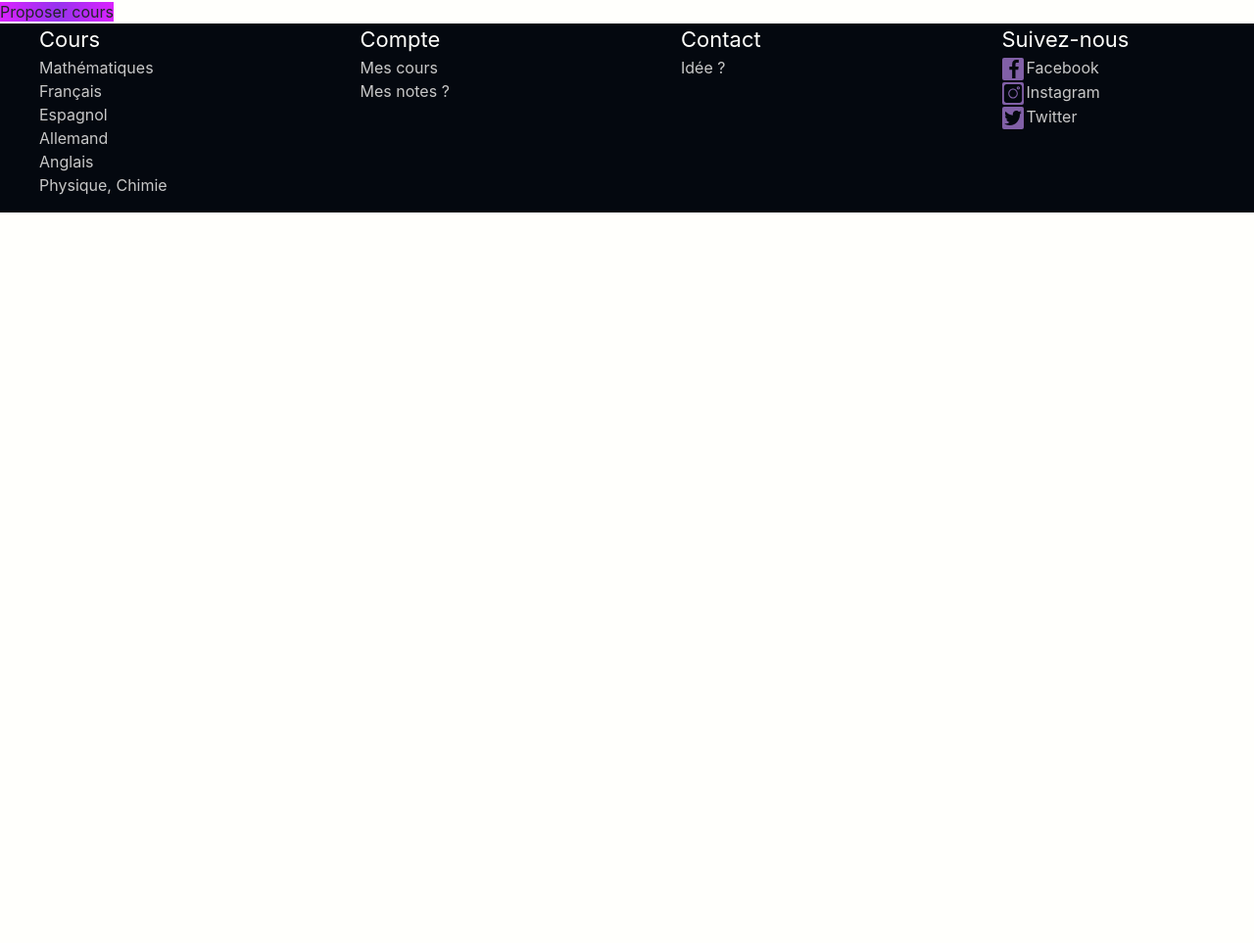
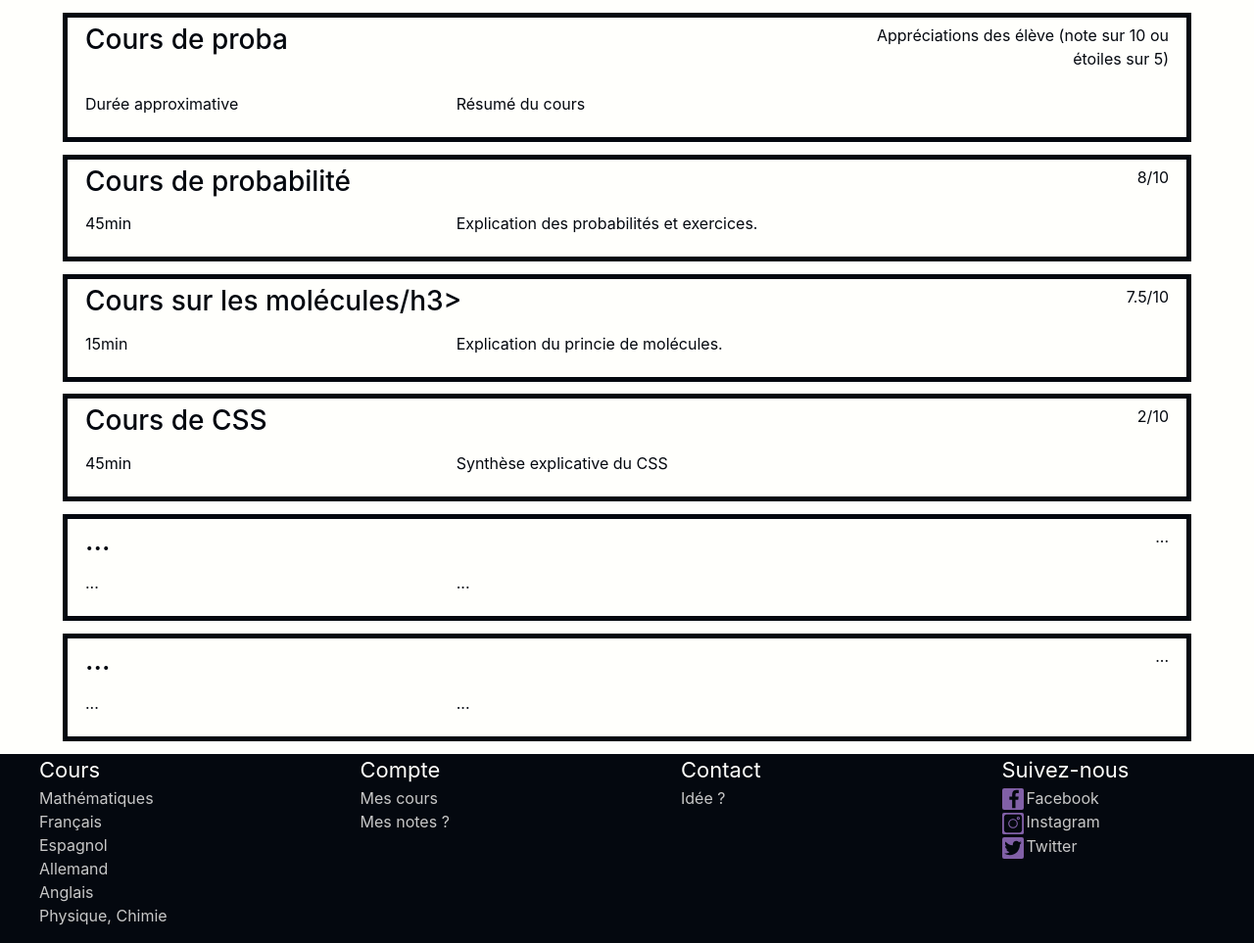
Before and after one commit to YRLJ/WEBPJT, a PHP site: page /index.php?page=cours in a window 1280 px wide. Shown: the part 98-1061 px from the top of the page at 98% size. Before the commit the page ends 315 px from the top, so only its background shows below. Run offline with PHP 8.4, Linux system fonts and the light colour scheme; some libraries are stand-ins or nearby versions.

Commit message:
Page Cours

```diff
--- a/styles/stylecours.css
+++ b/styles/stylecours.css
@@ -1,7 +1,41 @@
-.btn-grad {
-    background-image: linear-gradient(to right, #DA22FF 0%, #9733EE 51%, #DA22FF 100%)
+div.touslescours {
+    width: 100%;
 }
 
-.btn-grad:hover {
-    background-position: right center;
+div a {
+    text-decoration: none;
+    color: var(--black_web);
 }
+
+div a:hover {
+    text-decoration: none;
+    color: var(--black-web);
+    border-color: var(--purple_web);
+}
+
+div div.cours {
+    border: solid;
+    border-width: 5px;
+    border-color: var(--black_web);
+    margin: 1%;
+    margin-right: 5%;
+    margin-left: 5%;
+}
+
+div.cours h3 {
+    text-align: left;
+}
+
+div div.cours:hover {
+    border-color: var(--purple_web);
+}
+
+div a div {
+    color: var(--black_web);
+    text-decoration: none;
+    padding: 3px;
+}
+
+div.touslescours div#note {
+    text-align: right;
+}
--- a/views/cours.php
+++ b/views/cours.php
@@ -6,8 +6,6 @@
     <meta name="viewport" content="width=device-width, initial-scale=1.0">
     <title>Nom - Cours</title>
 
-    <!-- CSS Bootstrap -->
-    <link rel="stylesheet" href="https://stackpath.bootstrapcdn.com/bootstrap/4.4.1/css/bootstrap.min.css" integrity="sha384-Vkoo8x4CGsO3+Hhxv8T/Q5PaXtkKtu6ug5TOeNV6gBiFeWPGFN9MuhOf23Q9Ifjh" crossorigin="anonymous">
 
 
     <!-- CSS Navbar -->
@@ -23,13 +21,108 @@
 </head>
 
 <body>
-    <?php include_once "./models/navbar.php"; ?>
+
+    <div class="touslescours">
+        <a href="">
+            <div class="cours row">
+                <div class="col-8" id="titre">
+                    <h3>Cours de proba</h3>
+                </div>
+                <div class="col-4" id="note">
+                    <p>Appréciations des élève (note sur 10 ou étoiles sur 5)</p>
+                </div>
+                <div class="col-4" id="duree">
+                    <p>Durée approximative</p>
+                </div>
+                <div class="col-8" id="resume">
+                    <p>Résumé du cours</p>
+                </div>
+            </div>
+        </a>
+        <a href="">
+            <div class="cours row">
+                <div class="col-8" id="titre">
+                    <h3>Cours de probabilité</h3>
+                </div>
+                <div class="col-4" id="note">
+                    <p>8/10</p>
+                </div>
+                <div class="col-4" id="duree">
+                    <p>45min</p>
+                </div>
+                <div class="col-8" id="resume">
+                    <p>Explication des probabilités et exercices.</p>
+                </div>
+            </div>
+        </a>
+        <a href="">
+            <div class="cours row">
+                <div class="col-8" id="titre">
+                    <h3>Cours sur les molécules/h3>
+                </div>
+                <div class="col-4" id="note">
+                    <p>7.5/10</p>
+                </div>
+                <div class="col-4" id="duree">
+                    <p>15min</p>
+                </div>
+                <div class="col-8" id="resume">
+                    <p>Explication du princie de molécules.</p>
+                </div>
+            </div>
+        </a>
+        <a href="">
+            <div class="cours row">
+                <div class="col-8" id="titre">
+                    <h3>Cours de CSS</h3>
+                </div>
+                <div class="col-4" id="note">
+                    <p>2/10</p>
+                </div>
+                <div class="col-4" id="duree">
+                    <p>45min</p>
+                </div>
+                <div class="col-8" id="resume">
+                    <p>Synthèse explicative du CSS</p>
+                </div>
+            </div>
+        </a>
+        <a href="">
+            <div class="cours row">
+                <div class="col-8" id="titre">
+                    <h3>...</h3>
+                </div>
+                <div class="col-4" id="note">
+                    <p>...</p>
+                </div>
+                <div class="col-4" id="duree">
+                    <p>...</p>
+                </div>
+                <div class="col-8" id="resume">
+                    <p>...</p>
+                </div>
+            </div>
+        </a>
+        <a href="">
+            <div class="cours row">
+                <div class="col-8" id="titre">
+                    <h3>...</h3>
+                </div>
+                <div class="col-4" id="note">
+                    <p>...</p>
+                </div>
+                <div class="col-4" id="duree">
+                    <p>...</p>
+                </div>
+                <div class="col-8" id="resume">
+                    <p>...</p>
+                </div>
+            </div>
+        </a>
 
 
-<a class="btn-grad">Proposer cours</a>
-<a></a>
+    </div>
 
-    <?php include_once "./models/footer.php"; ?>
 </body>
 
 </html>
```
